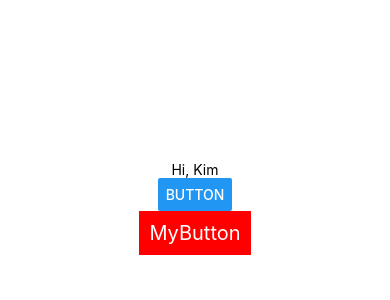
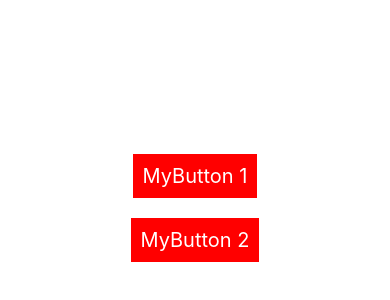
Before and after one commit to corn1200/my-first-expo, a React Native app: screen / in a window 390 px wide. Shown: the part 214-514 px from the top of the page. Built offline with nearby package versions, Linux system fonts and the light colour scheme.

Commit message:
props를 이용하여 부모가 컴포넌트의 값을 지정

```diff
--- a/src/App.js
+++ b/src/App.js
@@ -1,17 +1,13 @@
 // 필요한 모듈({..., ...}) 불러오기(import)
-import { StatusBar } from 'expo-status-bar';
-import { StyleSheet, Text, View, Button } from 'react-native';
+import { StyleSheet, View } from 'react-native';
 import MyButton from './MyButton';
 
 // 화면에 띄워줄 컴포넌트 return()
 export default function App() {
-    console.log('React Native App');
     return (
         <View style={styles.container}>
-            <Text>Hi, Kim</Text>
-            <StatusBar style="auto" />
-            <Button title='Button' onPress={() => alert('Click!!')}></Button>
-            <MyButton />
+            <MyButton title="MyButton 1" onPress={() => alert("1")} />
+            <MyButton title="MyButton 2" onPress={() => alert("2")} />
         </View>
     );
 }
--- a/src/MyButton.js
+++ b/src/MyButton.js
@@ -3,18 +3,15 @@
 import { TouchableOpacity, View, Text } from "react-native";
 
 // 함수 컴포넌트 생성
-// 클릭 시(onPress) 얼럿(alert)으로 텍스트 띄우기
-// 버튼 근처 클릭 시(hitSlop)에도 버튼 클릭 처리 가능
-// 버튼 클릭 도중 외부로 나올 경우(pressRetentionOffset) 버튼 클릭 취소 가능
-const MyButton = () => {
+// 부모(props)의 클릭(onPress)과 텍스트 이름(title)을 지정한다
+const MyButton = props => {
     return (
         <TouchableOpacity
-            onPress={() => alert('MyButton')}
-            hitSlop={{ bottom: 100, top: 100, left: 100, right: 100 }}
+            onPress={props.onPress}
             pressRetentionOffset={{ bottom: 10, top: 10, left: 10, right: 10 }}
         >
-            <View style={{ backgroundColor: 'red', padding: 10 }}>
-                <Text style={{ fontSize: 20, color: 'white' }}>MyButton</Text>
+            <View style={{ backgroundColor: 'red', padding: 10, margin: 10 }}>
+                <Text style={{ fontSize: 20, color: 'white' }}>{props.title}</Text>
             </View>
         </TouchableOpacity>
     );
```
